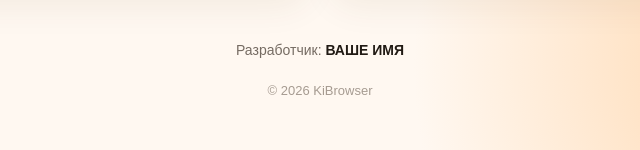
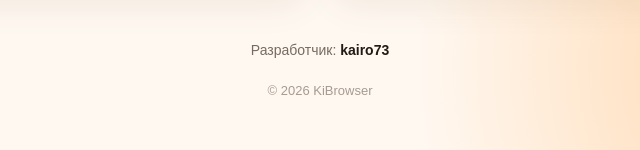
Before and after one commit to deemiix64-droid/kibrowser, a plain HTML site: page index.html in a window 1280 px wide. Shown: the part 721-871 px from the top of the page, 320-960 px from the left. Drawn offline with Linux system fonts and the light colour scheme; no server answers.

Commit message:
Update index.html

```diff
--- a/index.html
+++ b/index.html
@@ -267,10 +267,10 @@
     */
 
     // Ссылка на ваш update.json
-    const UPDATE_JSON_URL = "https://ВАШ-САЙТ/update.json";
+    const UPDATE_JSON_URL = "https://raw.githubusercontent.com/deemiix64-droid/kibrow/main/update.json";
 
     // Имя разработчика можно изменить прямо здесь
-    const DEVELOPER_NAME = "ВАШЕ ИМЯ";
+    const DEVELOPER_NAME = "kairo73";
 
 
     /*
```
